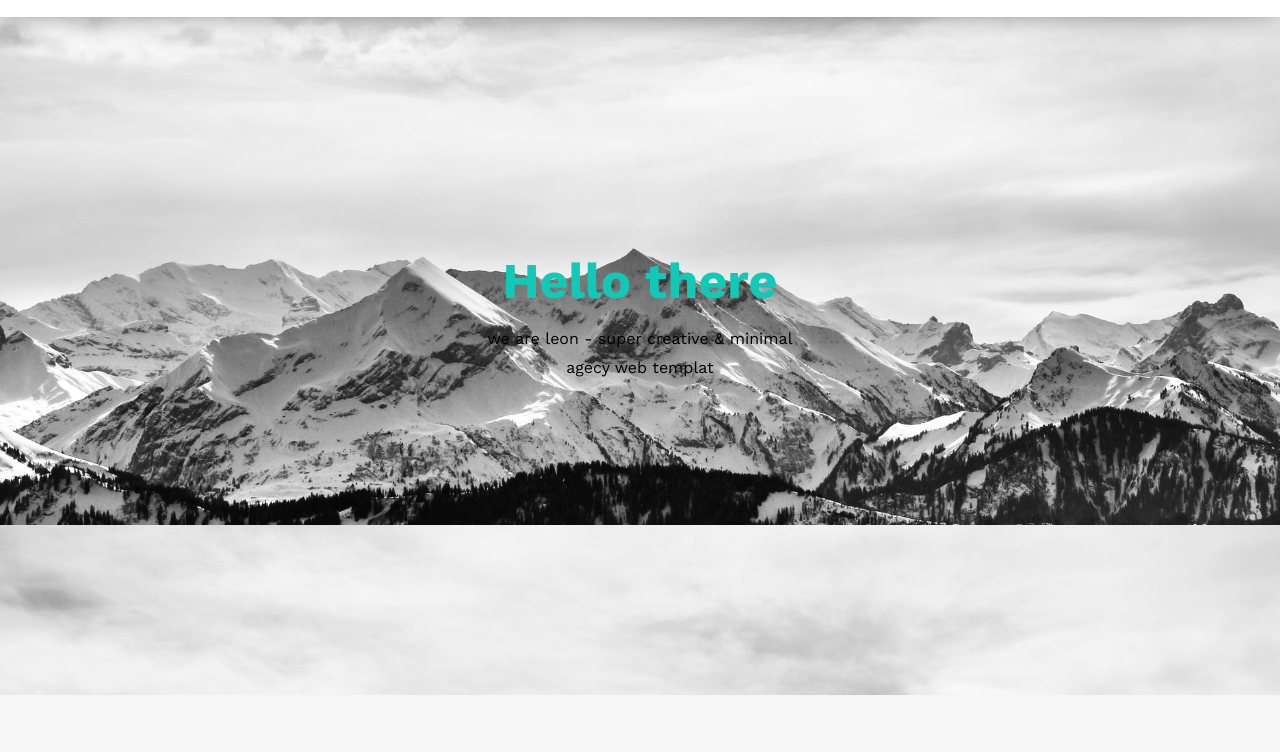
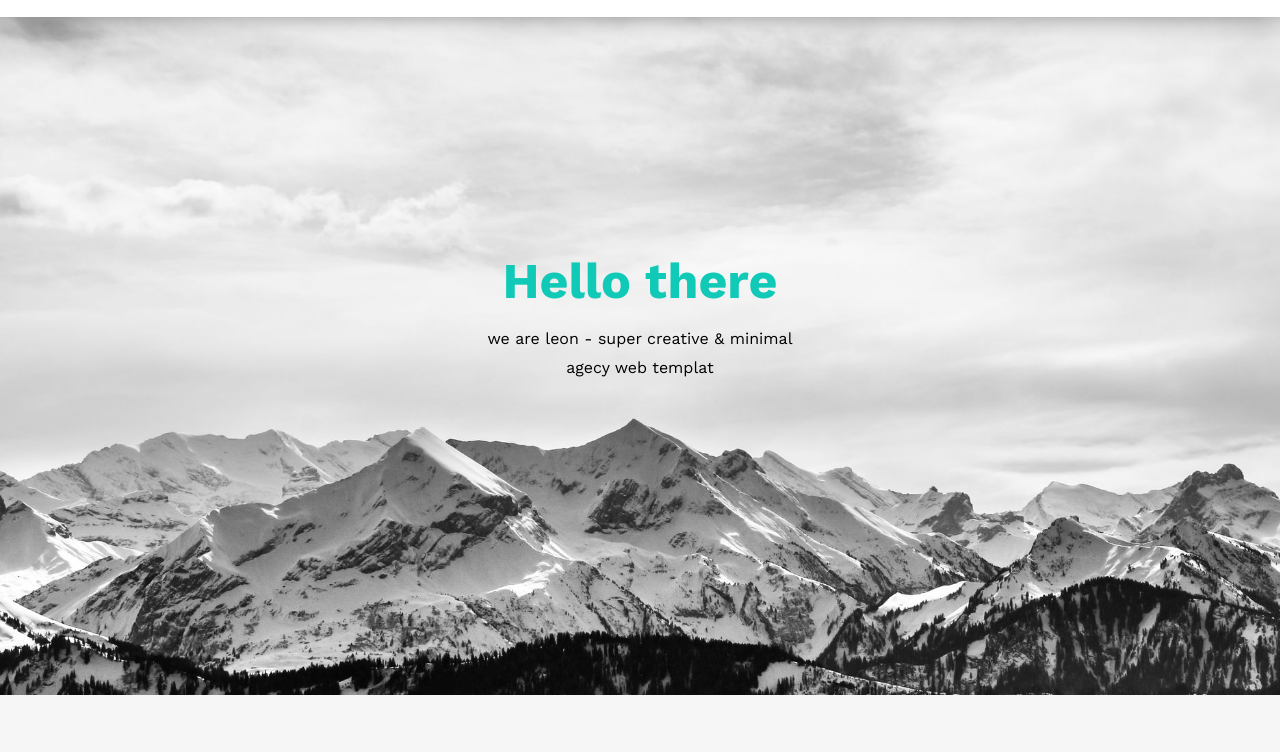
Before and after one commit to mahmoudakram-hub/html-css-template-1, a plain HTML site: page index.html in a window 1280 px wide. Shown: the part 44-796 px from the top of the page. Drawn offline with nearby package versions, Linux system fonts and the light colour scheme.

Commit message:
some changes in the background image in landing section

```diff
--- a/css/template.css
+++ b/css/template.css
@@ -185,7 +185,6 @@ body {
 .landing {
     background-image: url(../images/landing.jpg);
     background-size: cover;
-    background-position-y: -170px;
     height: calc(100vh - 61px);
     position: relative;
 }
```
